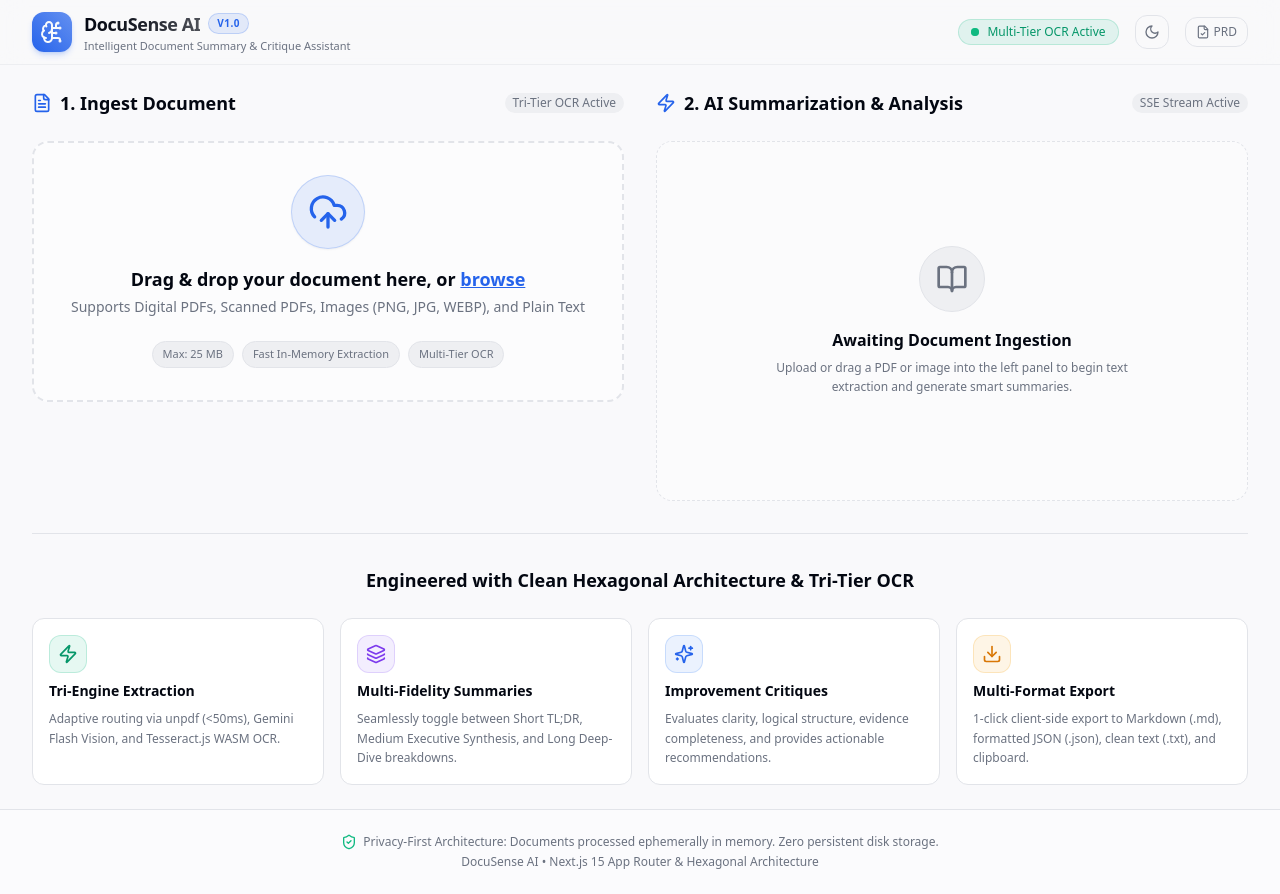
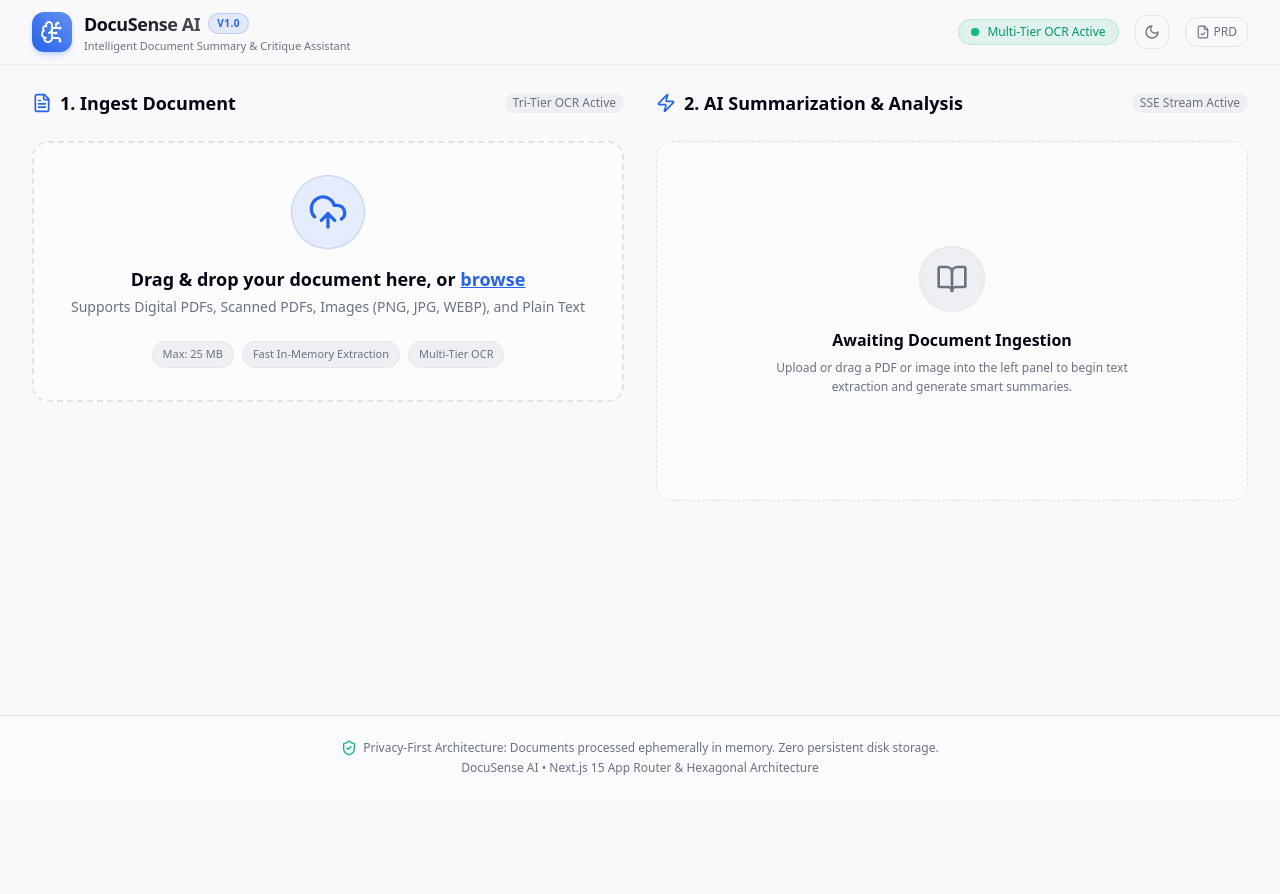
Before and after one commit to AdvaitVarhade/docusense-ai, a Next.js app: page / in a window 1280 px wide. After the commit the page ends 800 px from the top, so only its background shows below. Built offline with nearby package versions, Linux system fonts and the light colour scheme.

Commit message:
fix(ui): remove bottom feature capabilities grid from page.tsx

```diff
--- a/src/app/page.tsx
+++ b/src/app/page.tsx
@@ -8,11 +8,8 @@
 import { ExtractionResult } from '@/domain/models/document';
 import { SummaryPreset, KeyPoint, ImprovementSuggestion } from '@/domain/models/summary';
 import {
-  Sparkles,
   FileText,
   Zap,
-  Layers,
-  Download,
   ShieldCheck,
   BookOpen,
 } from 'lucide-react';
@@ -137,54 +134,6 @@
             )}
           </div>
         </div>
-
-        {/* Feature Capabilities Grid */}
-        <section className="pt-8 border-t border-border space-y-6">
-          <h2 className="text-lg font-bold text-foreground text-center">
-            Engineered with Clean Hexagonal Architecture & Tri-Tier OCR
-          </h2>
-          <div className="grid grid-cols-1 md:grid-cols-2 lg:grid-cols-4 gap-4">
-            <div className="rounded-xl border border-border bg-card p-4 space-y-2">
-              <div className="p-2 w-fit rounded-lg bg-emerald-500/10 text-emerald-600 dark:text-emerald-400 border border-emerald-500/20">
-                <Zap className="h-5 w-5" />
-              </div>
-              <h3 className="font-semibold text-sm text-foreground">Tri-Engine Extraction</h3>
-              <p className="text-xs text-muted-foreground leading-relaxed">
-                Adaptive routing via unpdf (&lt;50ms), Gemini Flash Vision, and Tesseract.js WASM OCR.
-              </p>
-            </div>
-
-            <div className="rounded-xl border border-border bg-card p-4 space-y-2">
-              <div className="p-2 w-fit rounded-lg bg-violet-500/10 text-violet-600 dark:text-violet-400 border border-violet-500/20">
-                <Layers className="h-5 w-5" />
-              </div>
-              <h3 className="font-semibold text-sm text-foreground">Multi-Fidelity Summaries</h3>
-              <p className="text-xs text-muted-foreground leading-relaxed">
-                Seamlessly toggle between Short TL;DR, Medium Executive Synthesis, and Long Deep-Dive breakdowns.
-              </p>
-            </div>
-
-            <div className="rounded-xl border border-border bg-card p-4 space-y-2">
-              <div className="p-2 w-fit rounded-lg bg-blue-500/10 text-blue-600 dark:text-blue-400 border border-blue-500/20">
-                <Sparkles className="h-5 w-5" />
-              </div>
-              <h3 className="font-semibold text-sm text-foreground">Improvement Critiques</h3>
-              <p className="text-xs text-muted-foreground leading-relaxed">
-                Evaluates clarity, logical structure, evidence completeness, and provides actionable recommendations.
-              </p>
-            </div>
-
-            <div className="rounded-xl border border-border bg-card p-4 space-y-2">
-              <div className="p-2 w-fit rounded-lg bg-amber-500/10 text-amber-600 dark:text-amber-400 border border-amber-500/20">
-                <Download className="h-5 w-5" />
-              </div>
-              <h3 className="font-semibold text-sm text-foreground">Multi-Format Export</h3>
-              <p className="text-xs text-muted-foreground leading-relaxed">
-                1-click client-side export to Markdown (.md), formatted JSON (.json), clean text (.txt), and clipboard.
-              </p>
-            </div>
-          </div>
-        </section>
       </main>
 
       {/* Footer */}
```
